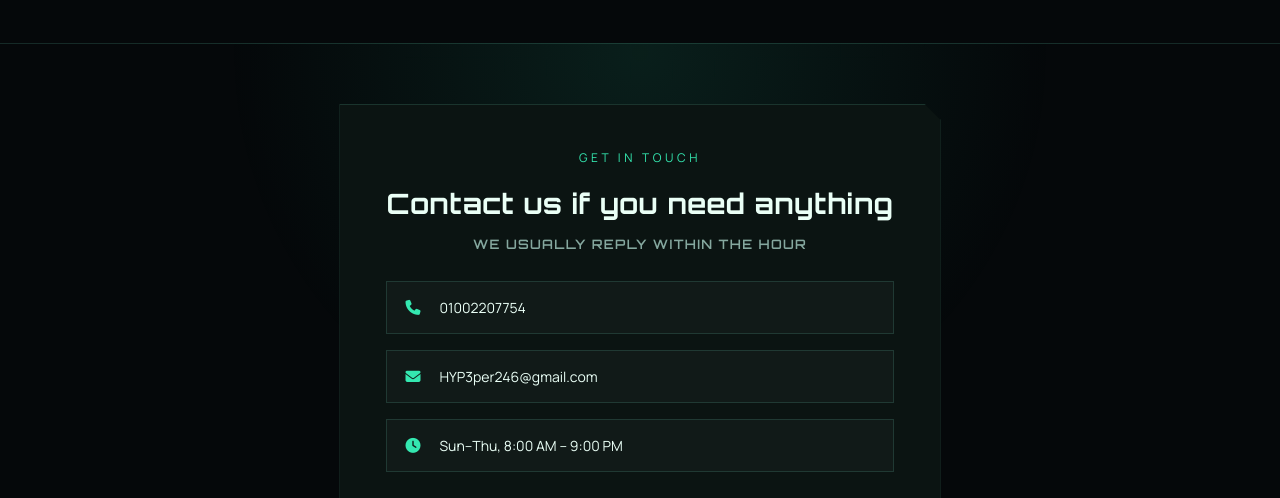
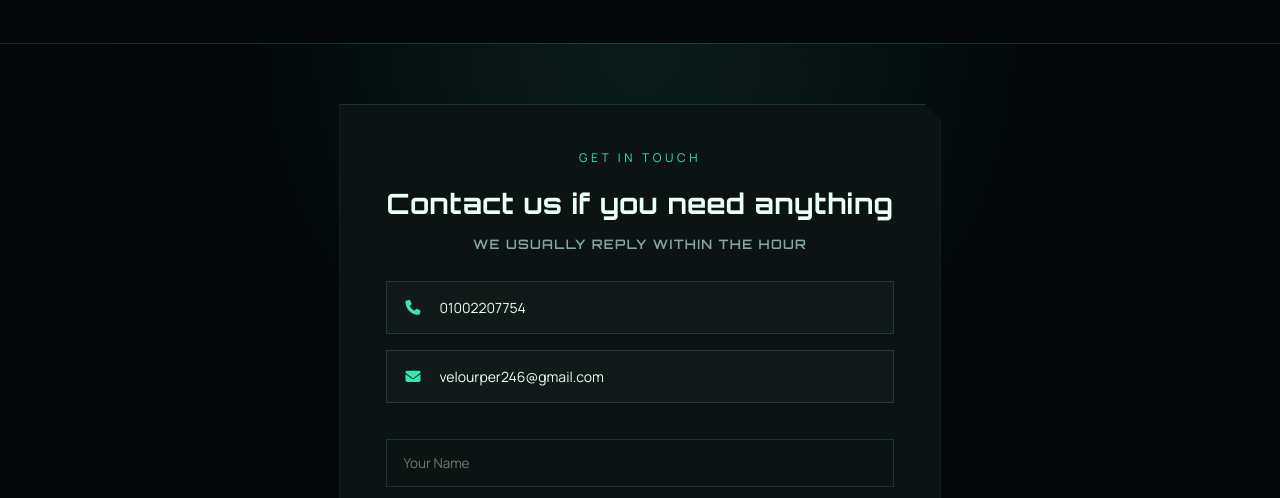
Before and after one commit to velouraperfume23/HYP3-Store, a plain HTML site: page contact.html in a window 1280 px wide. Shown: the part 237-735 px from the top of the page. Drawn offline with Linux system fonts and the light colour scheme; no server answers.

Commit message:
contacts

```diff
--- a/contact.html
+++ b/contact.html
@@ -43,8 +43,7 @@
     <h3>We usually reply within the hour</h3>
     <div>
       <li><i class="fa-solid fa-phone"></i><p>01002207754</p></li>
-      <li><i class="fa-solid fa-envelope"></i><p>HYP3per246@gmail.com</p></li>
-      <li><i class="fa-solid fa-clock"></i><p>Sun–Thu, 8:00 AM – 9:00 PM</p></li>
+      <li><i class="fa-solid fa-envelope"></i><p>velourper246@gmail.com</p></li>
     </div>
 
     <form class="contact-form" id="contact-form">
```
